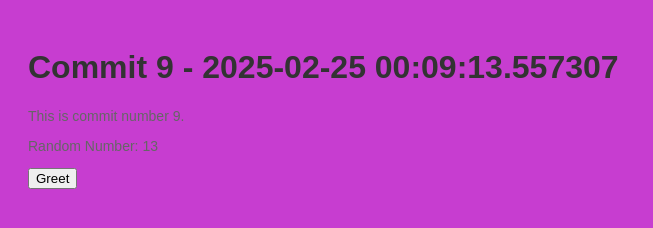
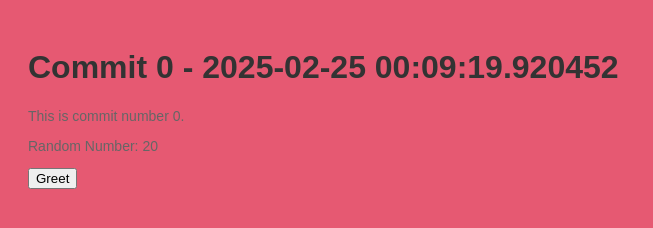
Before and after one commit to polishflits/autogen-repo-20250225000906, a plain HTML site: page index.html in a window 1280 px wide. Shown: the whole page, without its empty margins (0-653 px from the left). Drawn offline with Linux system fonts and the light colour scheme.

Commit message:
📝 Auto commit 0 with HTML, CSS, and JS

```diff
--- a/index.html
+++ b/index.html
@@ -2,13 +2,13 @@
     <!DOCTYPE html>
     <html>
     <head>
-        <title>Commit 9 - 2025-02-25 00:09:13.557307</title>
+        <title>Commit 0 - 2025-02-25 00:09:19.920452</title>
         <link rel="stylesheet" href="style.css">
     </head>
     <body>
-        <h1>Commit 9 - 2025-02-25 00:09:13.557307</h1>
-        <p>This is commit number 9.</p>
-        <p>Random Number: 13</p>
+        <h1>Commit 0 - 2025-02-25 00:09:19.920452</h1>
+        <p>This is commit number 0.</p>
+        <p>Random Number: 20</p>
         <button onclick="greet()">Greet</button>
         <script src="script.js"></script>
     </body>
--- a/script.js
+++ b/script.js
@@ -2,4 +2,4 @@
     function greet() {
         alert('Hello from commit ' + commitNumber + '!');
     }
-    var commitNumber = 9;
+    var commitNumber = 0;
--- a/style.css
+++ b/style.css
@@ -1,7 +1,7 @@
 
     body {
         font-family: Arial, sans-serif;
-        background-color: #c73dd0;
+        background-color: #e65972;
         padding: 20px;
     }
     h1 {
```
